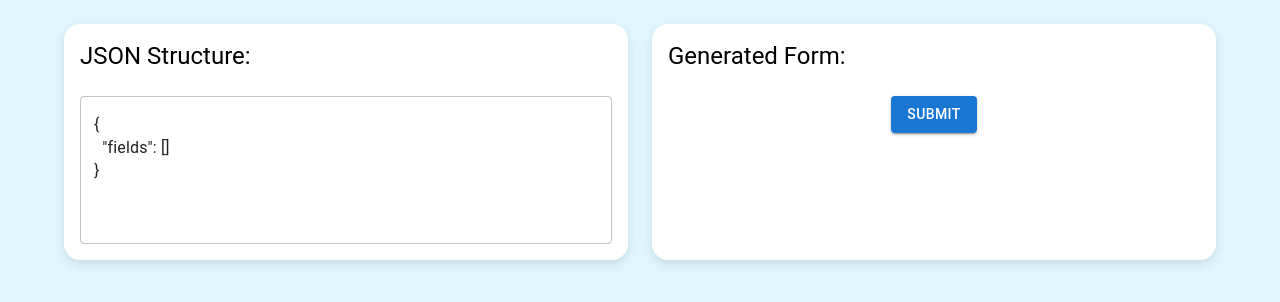
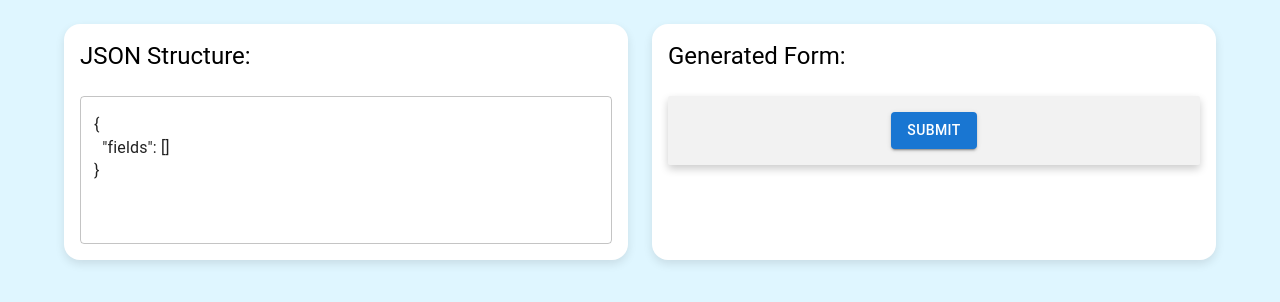
Before and after one commit to TihomirShterev/form-generator, a React (Create React App) app: page / in a window 1280 px wide. Shown: the top 302 px of the page. Built offline with nearby package versions, Linux system fonts and the light colour scheme.

Commit message:
feat: Added nested group support

```diff
--- a/src/components/core/Form/Field/Field.tsx
+++ b/src/components/core/Form/Field/Field.tsx
@@ -1,9 +1,11 @@
 import {
+  Box,
   Checkbox,
   FormControl,
   FormControlLabel,
   FormHelperText,
   FormLabel,
+  InputLabel,
   MenuItem,
   Radio,
   RadioGroup,
@@ -13,7 +15,7 @@ import { FieldProps } from "../../../../types";
 import { customize } from "../../../../utils/validation";
 
 const Field = ({
-  field: { type, name, label, placeholder, options, validation },
+  field: { type, name, label, placeholder, options, validation, fields },
   register,
   errors,
 }: FieldProps) => {
@@ -31,6 +33,7 @@ const Field = ({
           {...register(name, customize(validation))}
           error={!!errorMessage}
           helperText={errorMessage}
+          sx={{ mb: 2, "& .MuiInputBase-root": { bgcolor: "#ffffff" } }}
         />
       );
     case "dropdown":
@@ -43,6 +46,7 @@ const Field = ({
           {...register(name, validation)}
           error={!!errorMessage}
           helperText={errorMessage}
+          sx={{ "& .MuiInputBase-root": { bgcolor: "#ffffff" } }}
         >
           {options?.map((option, i) => (
             <MenuItem key={i} value={option.value}>
@@ -78,6 +82,17 @@ const Field = ({
           {errorMessage && <FormHelperText>{errorMessage}</FormHelperText>}
         </FormControl>
       );
+    case "group":
+      return (
+        <Box
+          sx={{ p: 2, mb: 2, border: "1px solid #cccccc", borderRadius: "4px" }}
+        >
+          <InputLabel sx={{ mb: 2 }}>{label}</InputLabel>
+          {fields?.map((field, i) => (
+            <Field key={i} field={field} register={register} errors={errors} />
+          ))}
+        </Box>
+      );
     default:
       return null;
   }
--- a/src/components/core/Form/Form.tsx
+++ b/src/components/core/Form/Form.tsx
@@ -25,7 +25,17 @@ const Form = ({ fields }: FormData) => {
   return (
     <HeroContainer title="Generated Form:">
       <form onSubmit={handleSubmit(onSubmit)}>
-        <Box sx={{ display: "flex", flexDirection: "column", gap: 3 }}>
+        <Box
+          sx={{
+            display: "flex",
+            flexDirection: "column",
+            gap: 3,
+            p: 2,
+            borderRadius: "2px",
+            boxShadow: "0 4px 8px 0 rgba(0, 0, 0, 0.2)",
+            bgcolor: "#f2f2f2",
+          }}
+        >
           {fields.map((field, i) => (
             <Field key={i} field={field} register={register} errors={errors} />
           ))}
--- a/src/types/index.ts
+++ b/src/types/index.ts
@@ -32,12 +32,13 @@ export interface Validation {
 }
 
 export interface IField {
-  type: "text" | "textarea" | "dropdown" | "checkbox" | "radio";
+  type: "text" | "textarea" | "dropdown" | "checkbox" | "radio" | "group";
   name: string;
   label: string;
   placeholder?: string;
   options?: Option[];
   validation?: Validation;
+  fields?: IField[];
 }
 
 export interface FieldProps {
```
